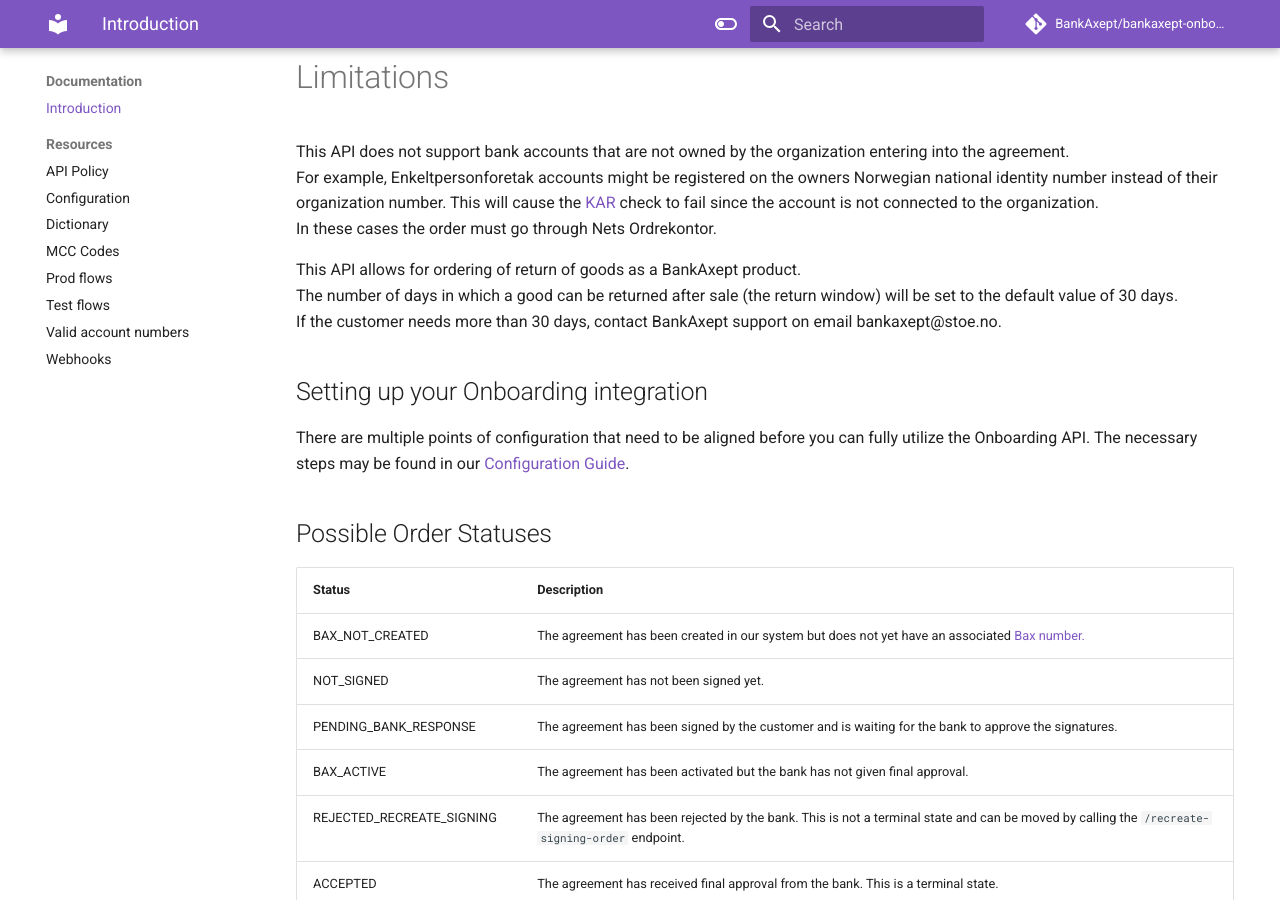
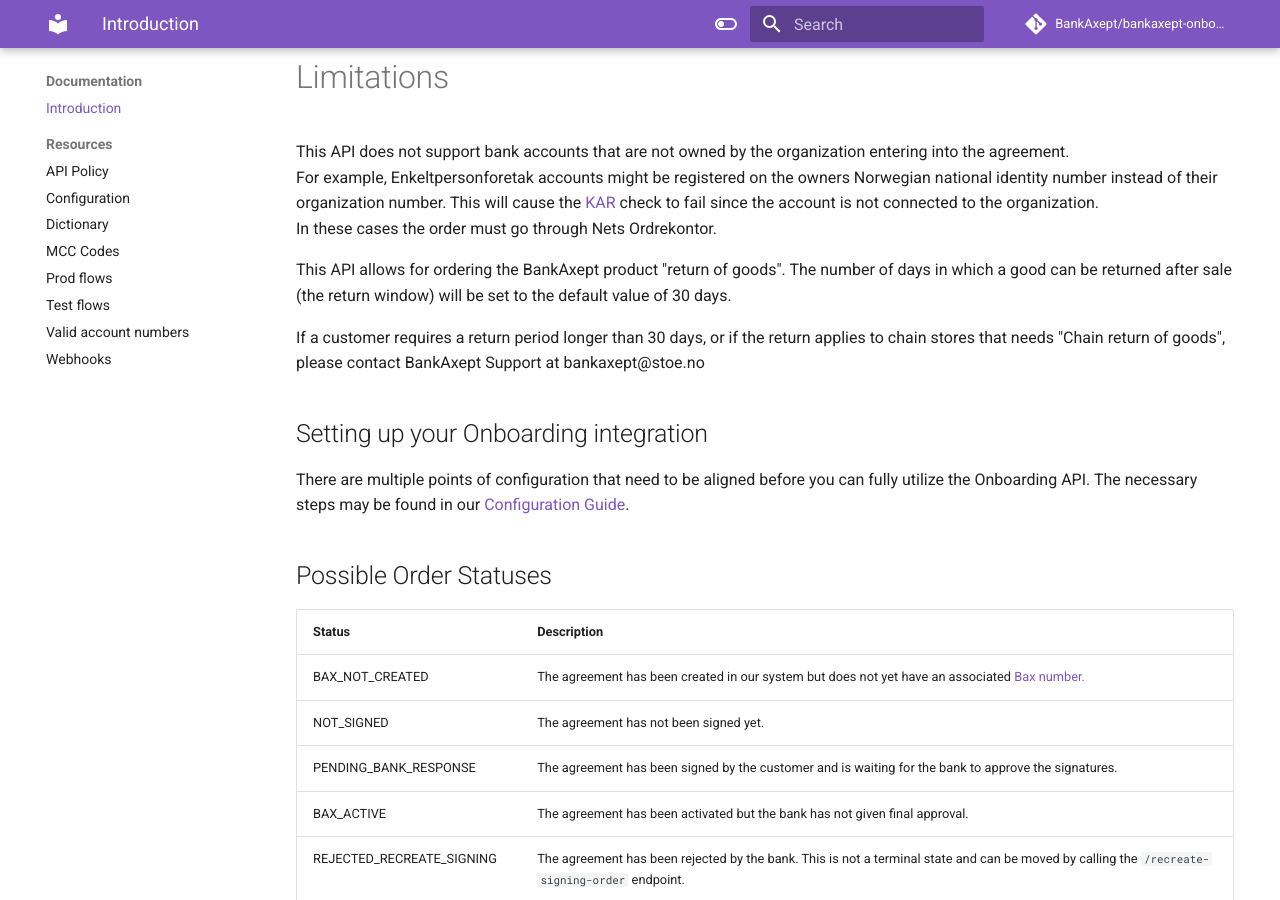
Before and after one commit to BankAxept/bankaxept-onboarding-external-documentation, an MkDocs documentation site: the page built from docs/getting_started.md, in a window 1280 px wide and 900 px high, scrolled down 711 px. Built offline with MkDocs 1.6.1 and Material for MkDocs 9.7.7, drawn with Linux system fonts in a browser that asks for light colours; comment, search, counter and statistics services are not loaded.

Commit message:
Correct wording

```diff
--- a/docs/getting_started.md
+++ b/docs/getting_started.md
@@ -24,8 +24,9 @@ This API does not support bank accounts that are not owned by the organization e
 For example, Enkeltpersonforetak accounts might be registered on the owners Norwegian national identity number instead of their organization number. This will cause the [KAR](dictionary.md) check to fail since the account is not connected to the organization.  <br/>
 In these cases the order must go through Nets Ordrekontor.
 
-This API allows for ordering of return of goods as a BankAxept product. <br/> The number of days in which a good can be returned after sale (the return window) will be set to the default value of 30 days. <br/>
-If the customer needs more than 30 days, contact BankAxept support on email bankaxept@stoe.no.
+This API allows for ordering the BankAxept product "return of goods". The number of days in which a good can be returned after sale (the return window) will be set to the default value of 30 days.
+
+If a customer requires a return period longer than 30 days, or if the return applies to chain stores that needs "Chain return of goods", please contact BankAxept Support at bankaxept@stoe.no
 
 ## Setting up your Onboarding integration
 
```
